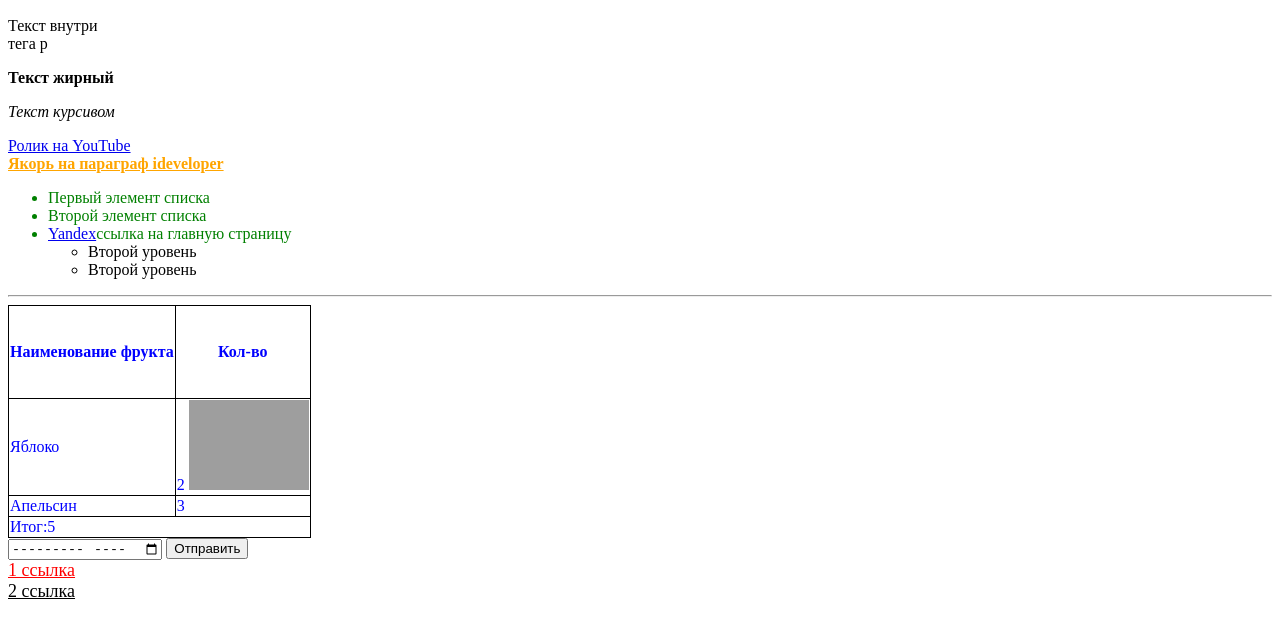
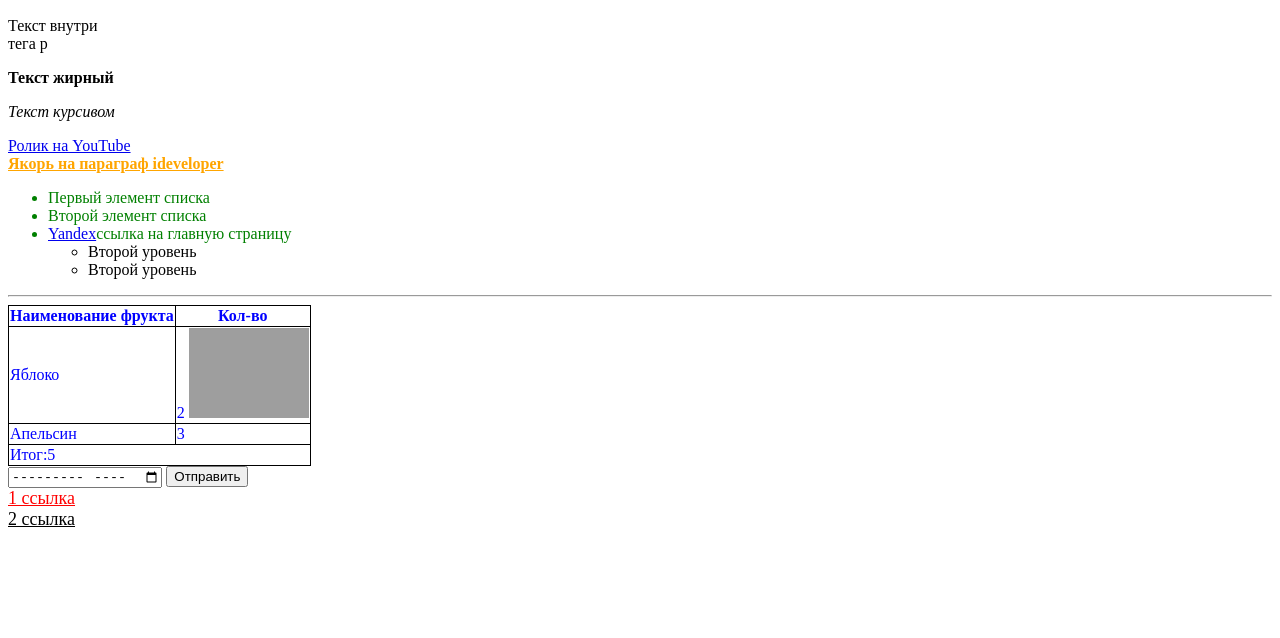
Before and after one commit to msn-123/myfirsthtml, a plain HTML site: page index.html in a window 1280 px wide. Shown: the part 136-774 px from the top of the page. Drawn offline with Linux system fonts and the light colour scheme; grey boxes are pictures that could not be loaded.

Commit message:
Update index.html

```diff
--- a/index.html
+++ b/index.html
@@ -41,7 +41,7 @@
     <table border="1">
       <thead>
         <tr>
-          <th height="90">Наименование фрукта</th>
+          <th>Наименование фрукта</th>
           <th>Кол-во</th>
         </tr>
       </thead>
```
